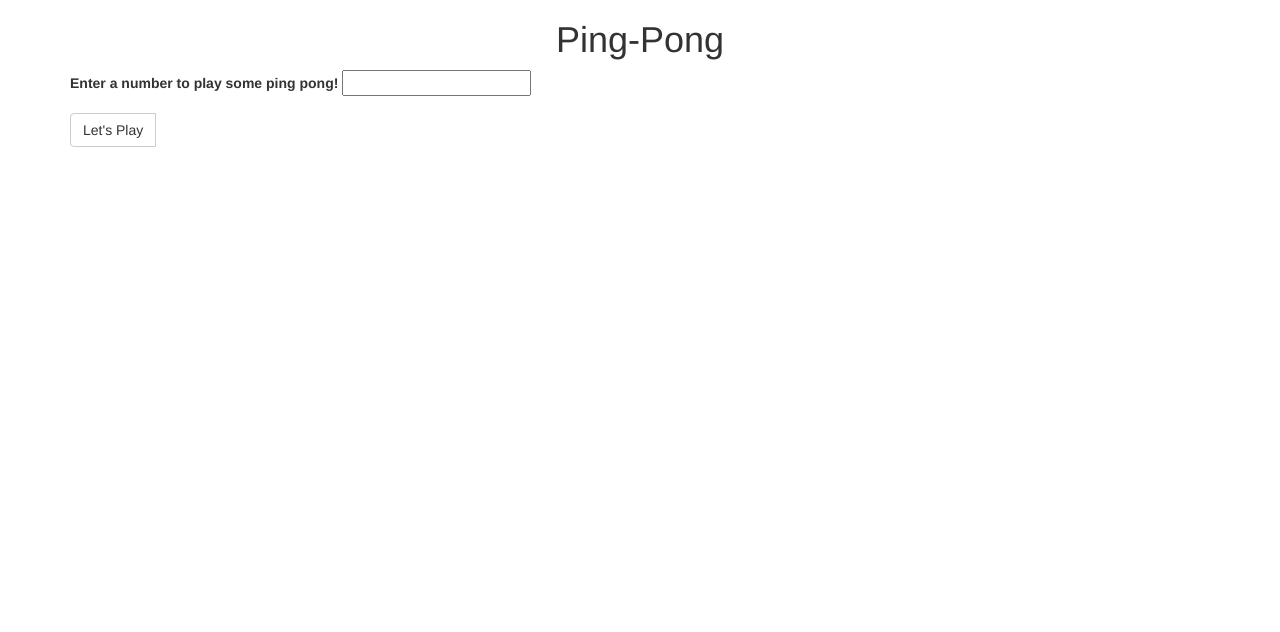
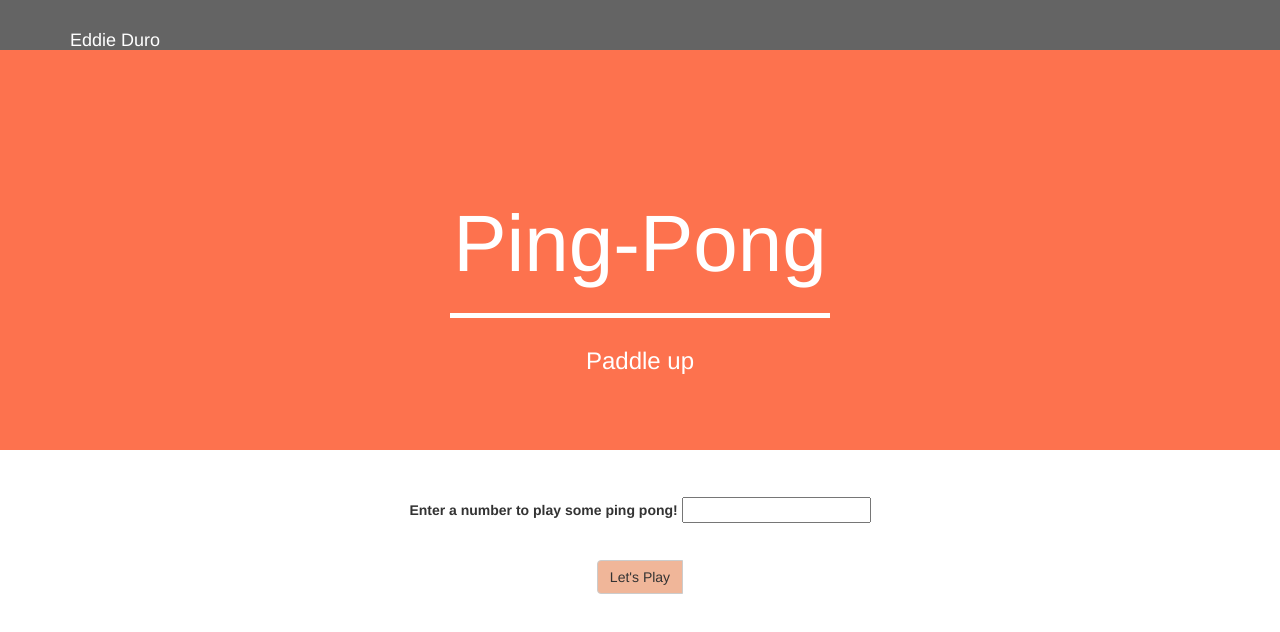
Before and after one commit to eddieduro/PingPong, a plain HTML site: page index.html in a window 1280 px wide. Drawn offline with nearby package versions, Linux system fonts and the light colour scheme.

Commit message:
update hero and hr styling

```diff
--- a/css/styles.css
+++ b/css/styles.css
@@ -1,3 +1,80 @@
+/*=========
+Buttons
+===========*/
+
 .btn-refresh {
 	display:none;
+	background-color: #f0b699;
+	margin-top: 20px;
 }
+
+.btn-submit {
+	background-color: #f0b699;
+	margin-top: 20px;
+}
+
+/*=========
+Nav
+==========*/
+.navbar-default {
+	background-color: #646464;
+	border: 0;
+	border-radius: 0;
+}
+.navbar-default .navbar-brand {
+	color: white;
+}
+/*=========
+Hero Section
+===========*/
+.hero {
+	background-color: #fd724e;
+	height: 400px;
+	width: 100%;
+	margin-top: -20px;
+}
+
+.hero h1 {
+	padding-top: 150px;
+	color: white;
+	font-size: 60pt;
+}
+
+.hero h3 {
+	color: white;
+}
+hr#hero-hr {
+	max-width: 380px;
+    margin: 25px auto 30px;
+    padding: 0;
+    border: 0;
+    border-top: solid 5px white;
+    text-align: center;
+}
+hr#hero-hr:after {
+    color: #fff;
+    background-color: #fd724e;
+}
+
+hr#hero-hr:after{
+	content: "\f005";
+    display: inline-block;
+    position: relative;
+    top: -.8em;
+    padding: 0 .25em;
+    font-family: FontAwesome;
+    font-size: 2em;
+}
+/*==========
+Form
+============*/
+label {
+	padding-top: 50px;
+}
+/*========
+Results
+==========*/
+
+#results {
+	padding-top: 50px;
+}
--- a/index.html
+++ b/index.html
@@ -4,15 +4,29 @@
 	<title>Ping Pong | Project</title>
 	<!-- stylesheets -->
 	<link rel="stylesheet" type="text/css" href="https://maxcdn.bootstrapcdn.com/bootstrap/3.3.6/css/bootstrap.min.css">
+	<link rel="stylesheet" href="https://maxcdn.bootstrapcdn.com/font-awesome/4.5.0/css/font-awesome.min.css">
+
 	<link rel="stylesheet" type="text/css" href="css/styles.css">
 </head>
 <body>
 
+	<nav class="navbar navbar-default">
+		<div class="container">
+			<div class="navbar-brand">
+			<a class="navbar-brand" href="eddieduro.github.io">
+			Eddie Duro
+			</a>
+			</div>
+		</div>
+	</nav>
+	<div class="hero">
+		<h1 class="text-center">Ping-Pong</h1>
+		<hr id='hero-hr'>
+		</hr>
+		<h3 class="text-center">Paddle up</h3>
+	</div>
 	<div class="container">
-		<div class="hero">
-			<h1 class="text-center">Ping-Pong</h1>
-		</div>
-		<form id="pingpong">
+		<form id="pingpong" class="text-center">
 			<div class="form-group">
 				<label for="pingpong">Enter a number to play some ping pong!</label>
 				<input type="text" for="pingpong"id="number">
--- a/js/scripts.js
+++ b/js/scripts.js
@@ -27,7 +27,7 @@ $(document).ready(function(){
     var results = pingPong(num);
 
 
-      $('#results').append(results);
+      $('#results').append('<p class="text-center">' + results + '</p>');
       $('.btn-refresh').toggle();
       $('.btn-submit').toggle();
     event.preventDefault();
```
